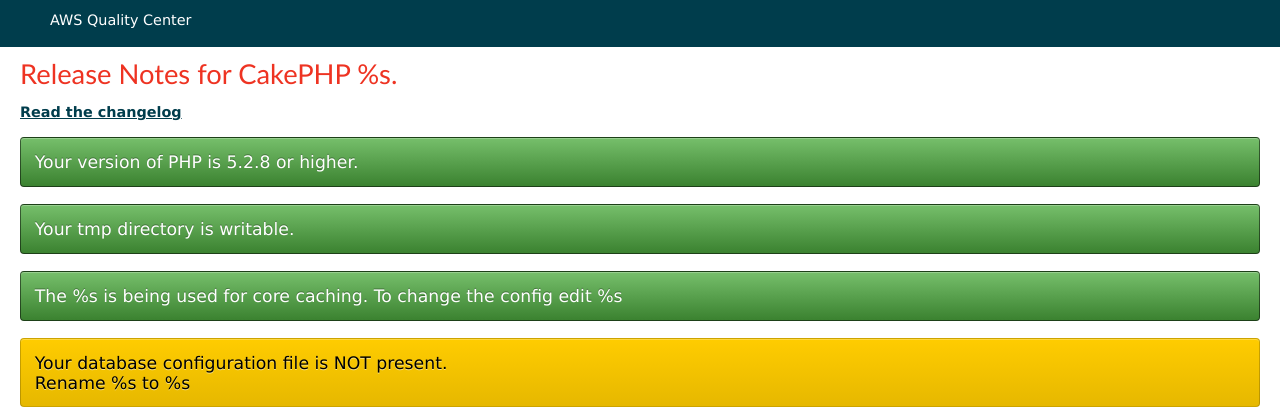
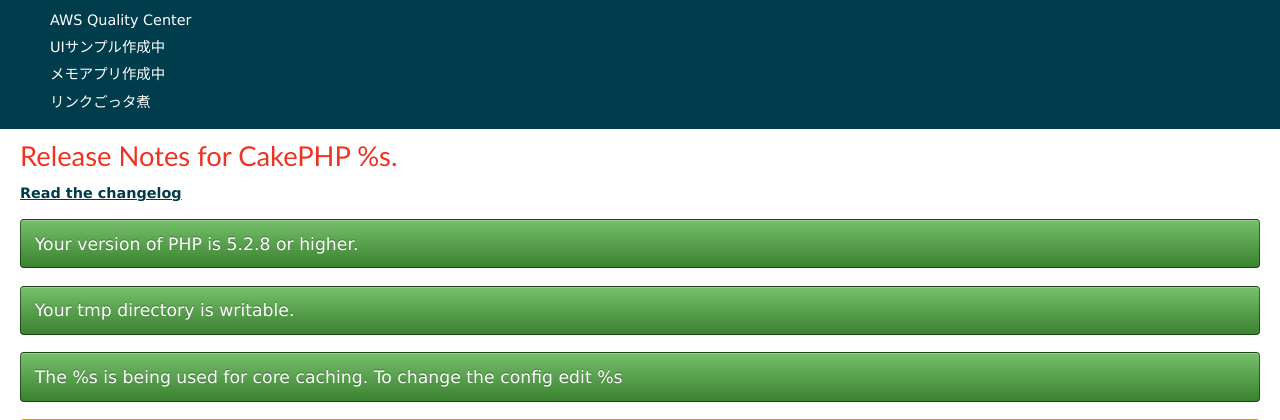
Before and after one commit to 50storm/chksheet-daily-asr5500, a CakePHP app: the page made by app/View/Pages/home.ctp in a window 1280 px wide. Shown: the top 420 px of the page. Run offline with PHP 8.4 and a stand-in for CakePHP, Linux system fonts and the light colour scheme; the template is opened without the code that fills it, so the values that code supplies are empty; some libraries are stand-ins or nearby versions.

Commit message:
changed language settings

```diff
--- a/app/Config/const.php
+++ b/app/Config/const.php
@@ -47,6 +47,7 @@
 /*　確認内容　*/
 //ASR5500_Summary
 $config["NO1_CONTENT"] = "日付は当日になっているか？";
+//$config["NO1_CONTENT"] = "なまえを変えました";
 $config["NO2_CONTENT"] = "【手動】コロンを付与したか？[Summary]CQAP:ASR5500~";
 $config["NO3_CONTENT"] = "Inspection QTYの数量は正しいか？";
 $config["NO4_CONTENT"] = "【手動】HWWNがあるときに、Defect QTYの数量から、HWWNを差し引いたか？";
--- a/app/Config/core.php
+++ b/app/Config/core.php
@@ -34,8 +34,7 @@
  * In production mode, flash messages redirect after a time interval.
  * In development mode, you need to click the flash message to continue.
  */
-	Configure::write('debug', 2);
-//	Configure::write('debug', 0);
+	Configure::write('debug', 0);
 
 /**
  * Configure the Error handler used to handle errors for your application. By default
@@ -280,6 +279,7 @@
  * once instead of passing it each time in function calls.
  */
 	//Configure::write('Config.timezone', 'Europe/Paris');
+	Configure::write('Config.timezone', 'Asia/Tokyo');
 
 /**
  * Cache Engine Configuration
--- a/app/View/Layouts/default.ctp
+++ b/app/View/Layouts/default.ctp
@@ -57,6 +57,9 @@
 		-->
 
 			<h1><?php echo $this->Html->link('AWS Quality Center', 'http://pdidbserver' ,array('target'=>'_blank')); ?></h1>
+			<h1><?php echo $this->Html->link('UIサンプル作成中', 'http://www.dev.igarashi.com/dev/ui_sample/datechecker/ui_sample.html' ,array('target'=>'_blank')); ?></h1>
+			<h1><?php echo $this->Html->link('メモアプリ作成中', 'http://www.dev.igarashi.com:8080/memo/' ,array('target'=>'_blank')); ?></h1>
+			<h1><?php echo $this->Html->link('リンクごっタ煮', 'http://www.dev.igarashi.com/dev/links.html' ,array('target'=>'_blank')); ?></h1>
 
 		</div>
 		<div id="content">
```
